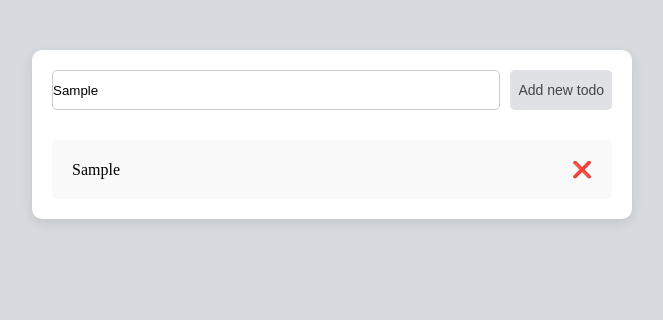
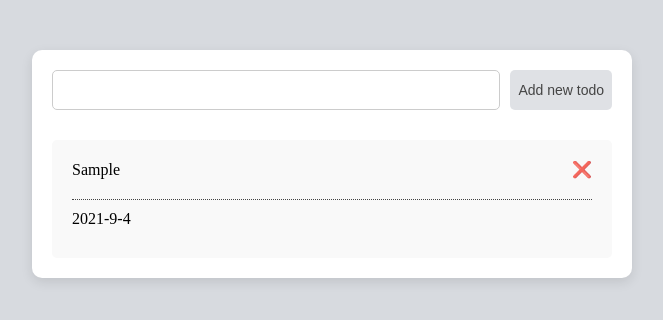
Before and after one commit to zilahir/TO00BL10-3009, a website built with webpack: page index.html in a window 1280 px wide. Both pictures are taken after typing "Sample" into the empty fields and a click on the button "Add new todo". Shown: the whole page, without its empty margins (308-971 px from the left). Built offline with nearby package versions, Linux system fonts and the light colour scheme; files whose address does not match are found by name.

Commit message:
implementing UI

```diff
--- a/index.html
+++ b/index.html
@@ -5,7 +5,7 @@
     <meta http-equiv="X-UA-Compatible" content="IE=edge">
     <meta name="viewport" content="width=device-width, initial-scale=1.0">
     <title>TODO</title>
-    <link rel="stylesheet" href="css/styles.min.css">
+    <link id="css" rel="stylesheet" href="/css/styles.min.css">
 </head>
 <body>
     <div id="root">
--- a/src/styles/components/Todo.scss
+++ b/src/styles/components/Todo.scss
@@ -3,6 +3,33 @@
     padding: 20px;
     background: #f9f9f9;
     display: flex;
-    justify-content: space-between;
     align-items: center;
+    flex-direction: column;
+
+    .one-todo-inner {
+        display: flex;
+    }
+
+    div {
+        width: 100%;
+        flex: 1;
+        justify-content: space-between;
+        align-items: center;
+    }
+
+    .delete {
+        opacity: 0.8;
+        &:hover {
+            cursor: pointer;
+            opacity: 1;
+            transform: scale(1.1);
+            transition: all 0.2s ease-in-out;
+        }
+    }
+
+    .meta {
+        border-top: 1px dotted #444;
+        padding: 10px 0;
+        margin-top: 20px;
+    }
 }
--- a/src/todo/index.js
+++ b/src/todo/index.js
@@ -1,6 +1,11 @@
 import createFormattedDate from '../utils/date'
 import globals, { icons } from '../utils/globals'
 import { addTodo } from '../utils/localStorage'
+
+function removeTodo(idToRemove) {
+    const createEvent = new CustomEvent('removeTodo', { detail: idToRemove });
+    window.dispatchEvent(createEvent);
+}
 
 export default class Input {
     constructor({
@@ -40,17 +45,33 @@ export default class Input {
         }
     }
 
+    remove() {
+        const domToRemove = globals.todosContainer.querySelectorAll(`[data-id='${this.id}']`);
+        domToRemove[0].remove()
+    }
+
     render() {
         const todoContainer = document.createElement('div');
         todoContainer.setAttribute('data-id', this.id);
         todoContainer.setAttribute('class', 'one-todo');
         const deleteIcon = document.createElement('span')
+        const metaContainer= document.createElement('div')
+        const oneTodoInner = document.createElement('div')
+        oneTodoInner.setAttribute('class', 'one-todo-inner');
+        metaContainer.setAttribute('class', 'meta')
+        metaContainer.setAttribute('id', 'meta')
+        const dateText = document.createElement('p')
+        dateText.innerHTML = this.createdAt;
+        metaContainer.append(dateText);
         deleteIcon.setAttribute('class', 'delete')
         deleteIcon.innerHTML = icons.delete;
+        deleteIcon.addEventListener('click', event => removeTodo(event.currentTarget.parentNode.getAttribute('data-id')));
         const todoText = document.createElement('p');
         todoText.innerHTML = this.value;
-        todoContainer.append(todoText)
-        todoContainer.append(deleteIcon)
+        oneTodoInner.append(todoText)
+        oneTodoInner.append(deleteIcon)
+        todoContainer.append(oneTodoInner)
+        todoContainer.append(metaContainer)
         globals.todosContainer.append(todoContainer)
     }
 }
@@ -61,7 +82,8 @@ function addNewTodo() {
     if (isValid) {
         const createEvent = new CustomEvent('todoCreated', { detail: Todo.render() });
         window.dispatchEvent(createEvent);
-        Todo.create()
+        Todo.create();
+        globals.newTodoInput.value = '';
     } else {
         // TODO: show error message here
         alert("not ok")
--- a/src/utils/setup.js
+++ b/src/utils/setup.js
@@ -1,9 +1,15 @@
 import Todo, { todoSetup } from '../todo'
-// import elements from './globals'
 
 function handleNewEventCreated(event) {
-    console.debug('event', event.detail)
     return event.detail
+}
+
+function handleRemoveTodo(event) {
+    const todos = JSON.parse(window.localStorage.getItem('todos'))
+    const filtered = todos.filter(todo => todo.id.toString() !== event.detail)
+    window.localStorage.setItem('todos', JSON.stringify(filtered))
+    const todo = new Todo({id: event.detail})
+    todo.remove()
 }
 
 function localStorageSetup() {
@@ -22,6 +28,7 @@ function localStorageSetup() {
     }
 
     window.addEventListener('todoCreated', (event) => handleNewEventCreated(event));
+    window.addEventListener('removeTodo', (event) => handleRemoveTodo(event))
 }
 
 function setup() {
```
